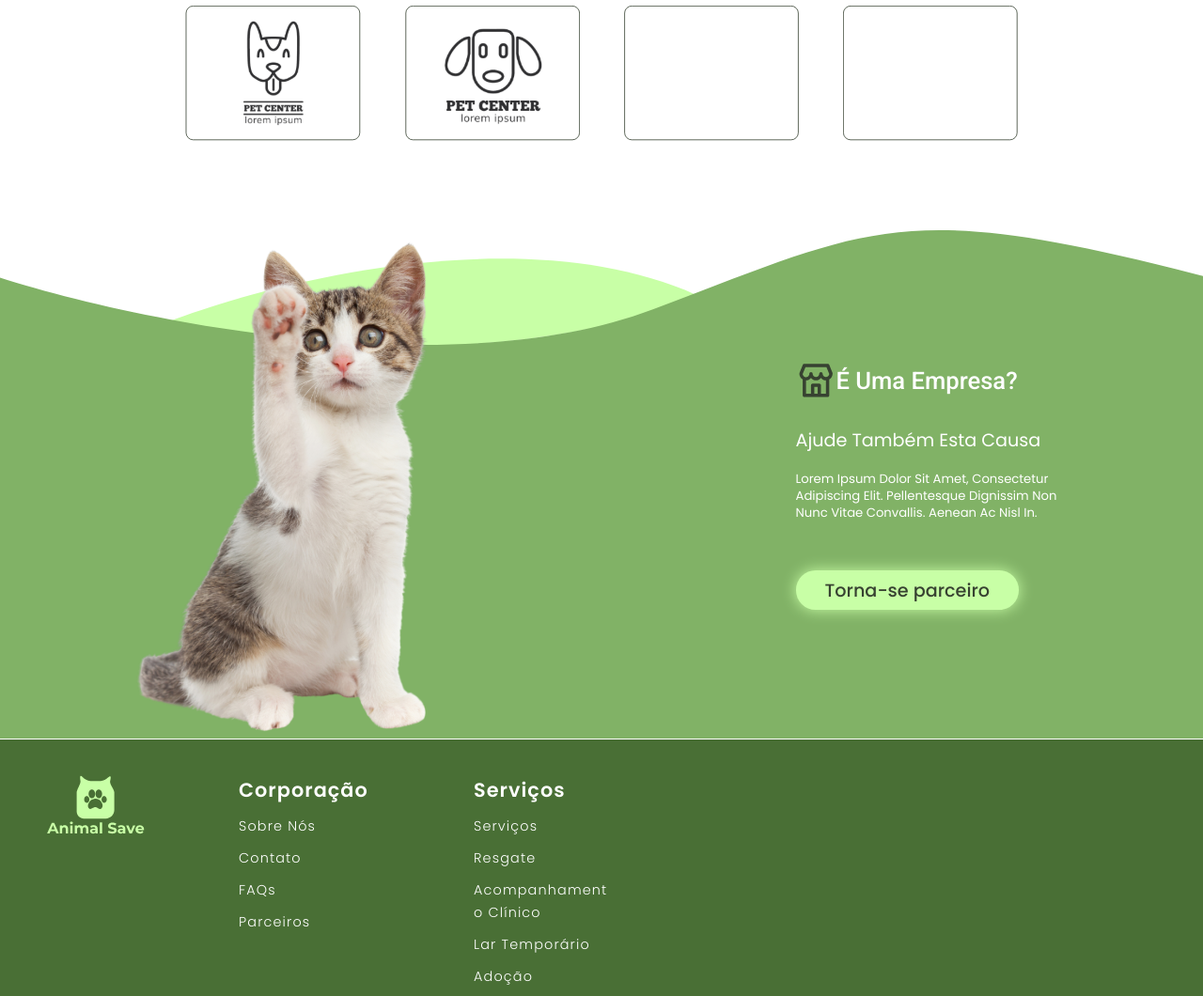
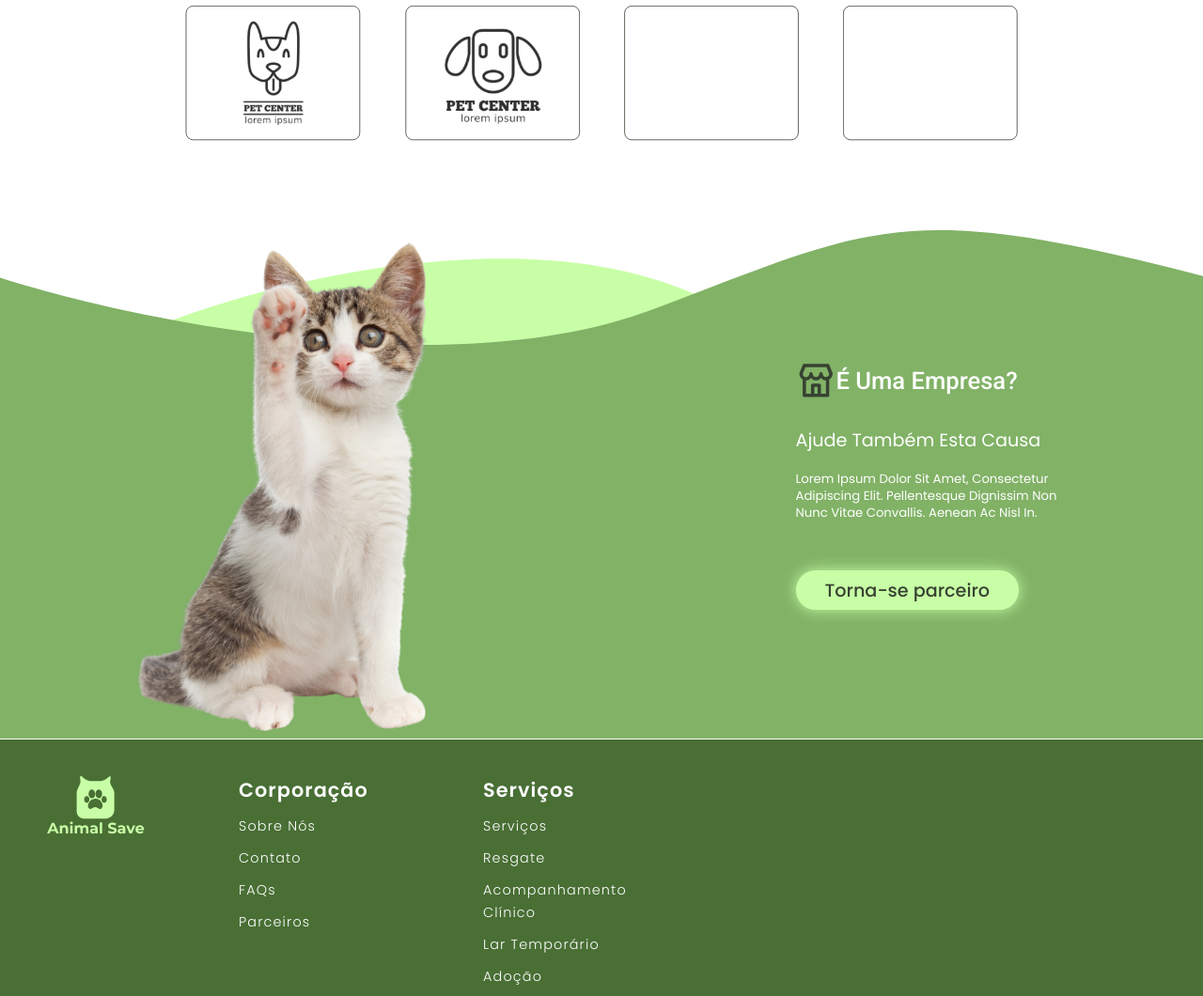
Before and after one commit to Grand-Gru-Projetos/animal-save, a React (Vite) app: page / in a window 1280 px wide. Shown: the part 2877-3937 px from the top of the page at 94% size. Built offline with nearby package versions, Linux system fonts and the light colour scheme.

Commit message:
feita a alteração no tamanho

```diff
--- a/src/Components/Footer/index.module.css
+++ b/src/Components/Footer/index.module.css
@@ -43,7 +43,7 @@ ul {
 }
 
 .footer_container {
-    width: 150px;
+    width: 160px;
 }
 
 @media only screen and (min-width: 641px) and (max-width: 1007px) {}
```
